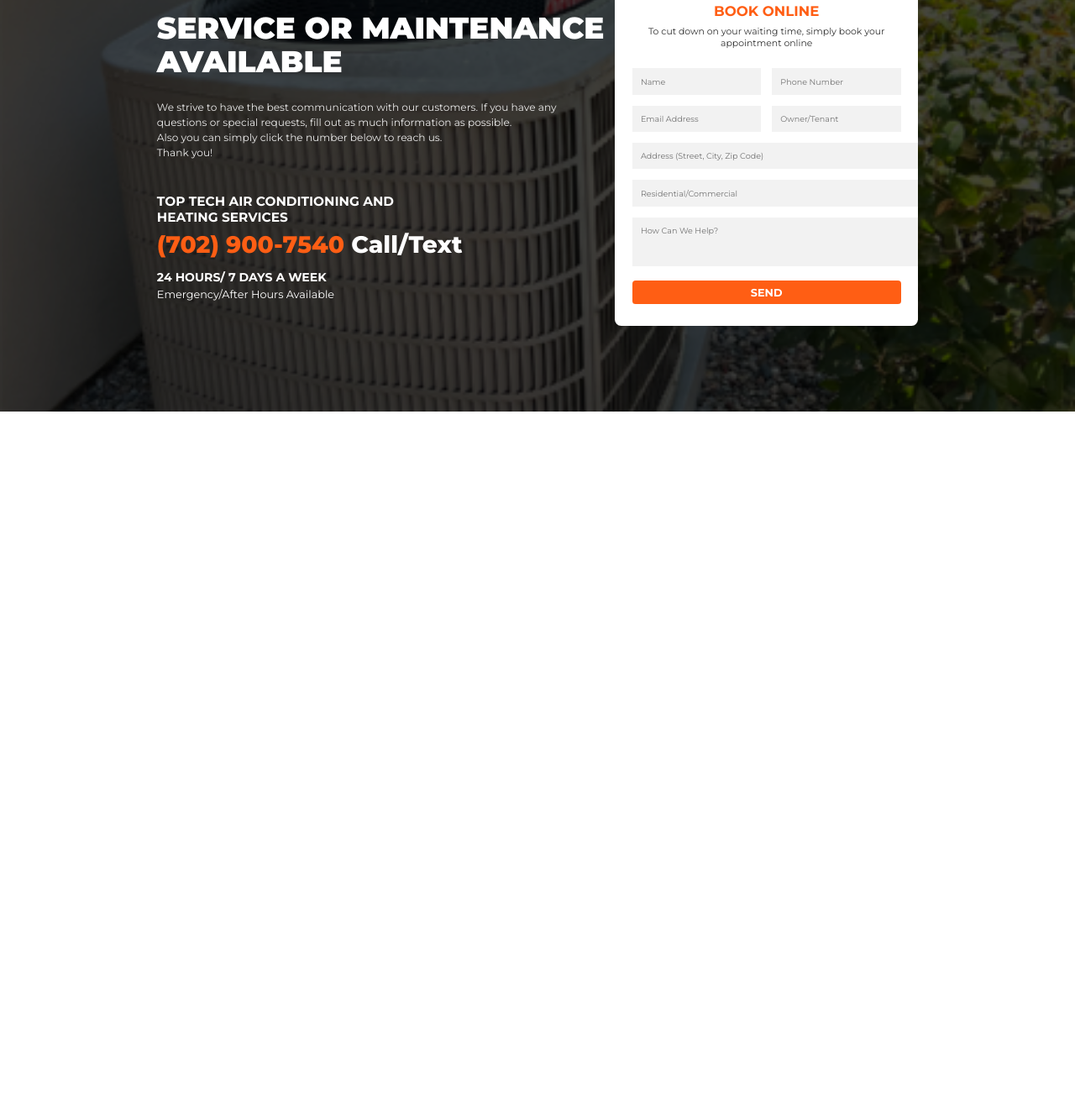
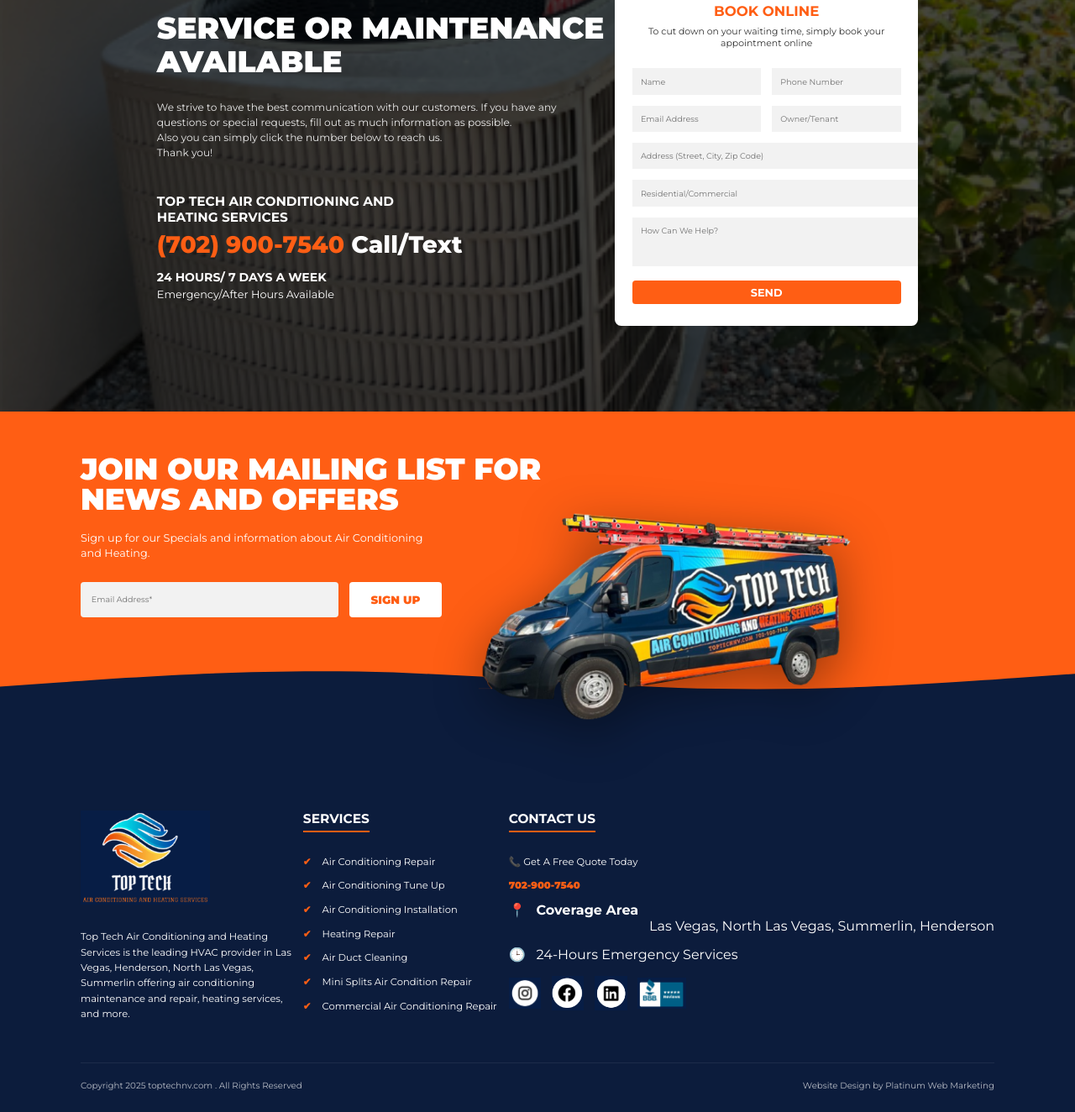
Before and after one commit to razibulla1999/figma-clon, a plain HTML site: page index.html in a window 1280 px wide. Shown: the part 4340-5664 px from the top of the page at 84% size. Before the commit the page ends 4830 px from the top, so only its background shows below. Drawn offline with Linux system fonts and the light colour scheme; a web font is replaced by a local one.

Commit message:
added new folders and files

```diff
--- a/index.html
+++ b/index.html
@@ -551,6 +551,75 @@
 
 
 
+<section class="footer-wrapper">
+    <!-- orange color -->
+    <div class="mailing-top">
+        <div class="mailing-inner">
+            <div class="mailing-left">
+                <h2 class="m-title">JOIN OUR MAILING LIST FOR<br>NEWS AND OFFERS</h2>
+                <p class="m-sub">Sign up for our Specials and information about Air Conditioning<br>and Heating.</p>
+                <div class="m-form">
+                    <input type="email" placeholder="Email Address*">
+                    <button class="m-btn">SIGN UP</button>
+                </div>
+            </div>
+            <!-- car -->
+            <div class="van-box">
+                <img src="photo/footer-car.png" alt="Van" class="m-van">
+            </div>
+        </div>
+
+        <!-- wave(SVG) -->
+        <div class="wave-container">
+            <svg viewBox="0 0 1440 320" preserveAspectRatio="none" xmlns="http://w3.org">
+                <path fill="#0c1c3c" d="M0,224L80,213.3C160,203,320,181,480,186.7C640,192,800,224,960,229.3C1120,235,1280,213,1360,202.7L1440,192L1440,320L1360,320C1280,320,1120,320,960,320C800,320,640,320,480,320C320,320,160,320,80,320L0,320Z"></path>
+            </svg>
+        </div>
+    </div>
+
+    <!-- green footer -->
+    <footer class="footer-bottom">
+        <div class="footer-grid">
+            <div class="f-col col-1">
+                <img src="icon/footer-logo.PNG" alt="Logo" class="f-logo">
+                <p>Top Tech Air Conditioning and Heating<br>Services is the leading HVAC provider in Las<br>Vegas, Henderson, North Las Vegas,<br>Summerlin offering air conditioning<br>maintenance and repair, heating services,<br>and more.</p>
+            </div>
+            <div class="f-col col-2">
+                <h3>SERVICES</h3>
+                <ul>
+                    <li><span>✔</span> Air Conditioning Repair</li>
+                    <li><span>✔</span> Air Conditioning Tune Up</li>
+                    <li><span>✔</span> Air Conditioning Installation</li>
+                    <li><span>✔</span> Heating Repair</li>
+                    <li><span>✔</span> Air Duct Cleaning</li>
+                    <li><span>✔</span> Mini Splits Air Condition Repair</li>
+                    <li><span>✔</span> Commercial Air Conditioning Repair</li>
+                </ul>
+            </div>
+            <div class="f-col col-3">
+                <h3>CONTACT US</h3>
+                <p class="quote">📞 Get A Free Quote Today</p>
+                <p class="phone-no">702-900-7540</p>
+                <div class="c-item">
+                    <span>📍</span> <strong>Coverage Area</strong><br>Las Vegas, North Las Vegas, Summerlin, Henderson
+                </div>
+                <div class="c-item">
+                    <span>🕒</span> 24-Hours Emergency Services
+                </div>
+                <div class="f-socials">
+                    <img src="icon/s-logo1.PNG" alt="">
+                    <img src="icon/s-logo2.PNG" alt="">
+                    <img src="icon/s-logo3.PNG" alt="">
+                    <img src="icon/s-logo4.PNG" alt="">
+                </div>
+            </div>
+        </div>
+        <div class="copyright-bar">
+            <p>Copyright 2025 toptechnv.com . All Rights Reserved</p>
+            <p>Website Design by Platinum Web Marketing</p>
+        </div>
+    </footer>
+</section>
 
 
 
--- a/style/header.css
+++ b/style/header.css
@@ -88,4 +88,148 @@
   color: #fff;
   margin-left: 1vw;
 }
-/* ----Header Section start---- */
+/* ----Header Section end---- */
+
+
+
+
+.footer-wrapper {
+  width: 100vw;
+  position: relative;
+  overflow: hidden; }
+
+/* komla color style */
+.mailing-top {
+  background-color: #ff5e14;
+  padding: 4vw 0 10vw 0;
+  position: relative;
+  z-index: 5;
+}
+.mailing-inner {
+  width: 85vw;
+  margin: 0 auto;
+  display: flex;
+  justify-content: space-between;
+  align-items: flex-start;
+}
+
+.m-title {
+  color: white;
+  font-size: 2.8vw;
+  font-weight: 900;
+  line-height: 1;
+  margin-bottom: 1.5vw;
+}
+.m-sub {
+   color: white;
+  font-size: 1vw;
+  line-height: 1.4;
+  margin-bottom: 2vw;
+}
+.m-form {
+  display: flex;
+  gap: 1vw;
+}
+.m-form input {
+  width: 22vw;
+  padding: 1vw;
+  border: none;
+  border-radius: 4px;
+}
+.m-btn {
+  padding: 1vw 2vw;
+  background: white;
+  color: #ff5e14;
+  border: none;
+  font-weight: 900;
+  border-radius: 4px; cursor: pointer;
+}
+
+/* Wave Shape Styling */
+.wave-container {
+    position: absolute;
+    bottom: -1px;
+    left: 0;
+    width: 100%;
+    line-height: 0;
+}
+.wave-container svg { width: 100%; height: 12vw; }
+
+/* van */
+.van-box { position: relative; width: 35vw; }
+.m-van {
+    width: 100%;
+    position: absolute;
+    bottom: -25vw;
+    right: 13vw;
+    z-index: 20;
+    filter: drop-shadow(0 15px 30px rgba(0,0,0,0.4));
+}
+
+/* Footer of green */
+.footer-bottom {
+    background-color: #0c1c3c;
+    color: white;
+    padding: 8vw 0 2vw 0;
+    position: relative;
+    z-index: 1;
+}
+.footer-grid {
+  width: 85vw;
+  margin: 0 auto;
+  display: flex;
+  justify-content: space-between;
+}
+.f-col h3 {
+  font-size: 1.2vw;
+  border-bottom: 2px solid #ff5e14;
+  display: inline-block;
+  padding-bottom: 5px; margin-bottom: 2vw;
+}
+.f-logo {
+  width: 12vw;
+  margin-bottom: 2vw;
+}
+.f-col p, .f-col li {
+  font-size: 0.9vw;
+  line-height: 1.6;
+  list-style: none;
+  margin-bottom: 0.8vw;
+}
+.f-col li span {
+  color: #ff5e14;
+  font-weight: bold;
+  margin-right: 10px;
+}
+.phone-no {
+  font-size: 2.2vw;
+  color: #ff5e14;
+  font-weight: 900;
+  margin: 0.5vw 0 1.5vw 0;
+}
+.c-item {
+  display: flex; gap:
+  1vw; margin-bottom: 1.2vw;
+  align-items: flex-start;
+}
+.f-socials{
+  display: flex;
+  align-items: center;
+  gap: 1vw;
+}
+.f-socials img {
+  width: 3vw;
+}
+.f-socials img:nth-last-of-type(1){
+  width: 4.5vw;
+}
+
+.copyright-bar {
+    width: 85vw;
+    margin: 3vw auto 0 auto;
+    border-top: 1px solid rgba(255,255,255,0.1);
+    display: flex;
+    justify-content: space-between;
+    padding-top: 1.5vw;
+    font-size: 0.8vw; opacity: 0.7;
+}
```
Also changed, not shown: Photo/footer-car.PNG (added), icon/footer-logo.PNG (added), icon/s-logo1.PNG (added), icon/s-logo2.PNG (added), icon/s-logo3.PNG (added), icon/s-logo4.PNG (added).
